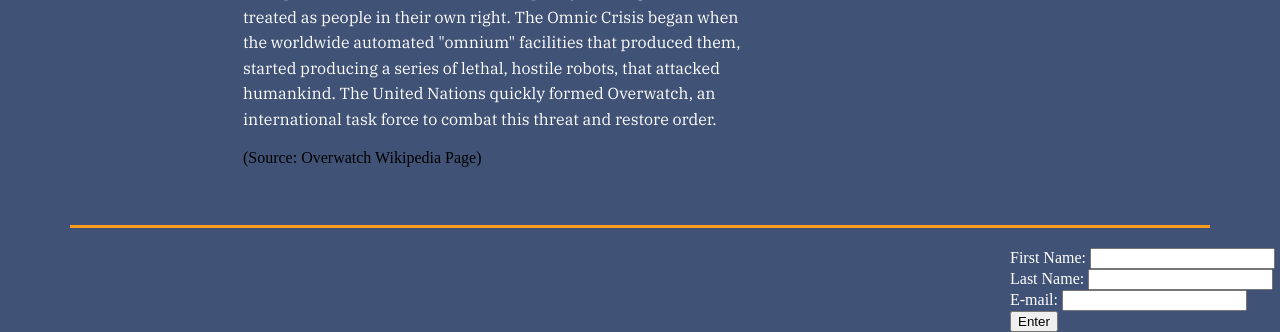
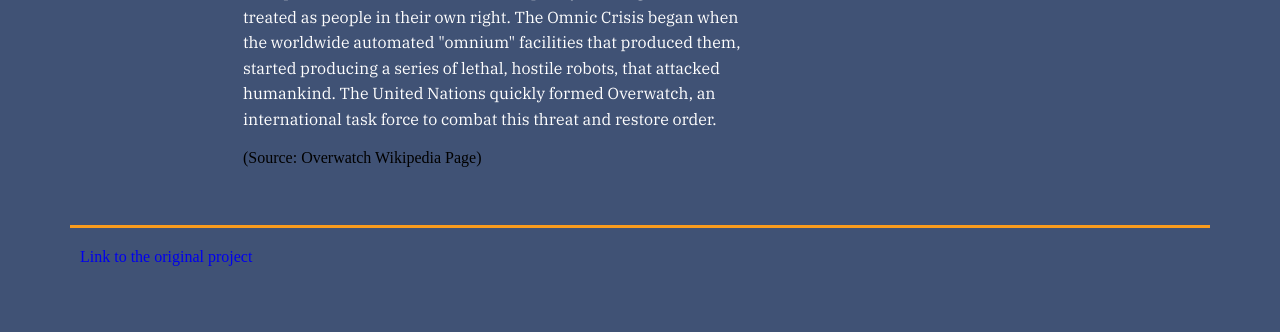
Before and after one commit to thefeirouz/assignment6, a PHP site: page /info.php in a window 1280 px wide. Shown: the part 1244-1576 px from the top of the page. After the commit the page ends 1510 px from the top, so only its background shows below. Run offline with PHP 8.4, Linux system fonts and the light colour scheme; some libraries are stand-ins or nearby versions.

Commit message:
More IA stuff

```diff
--- a/css/styles-two.css
+++ b/css/styles-two.css
@@ -2,7 +2,7 @@
 	display: grid;
 	grid-template-rows: 100px 0.75fr 0.75fr 1fr 50px 10px;
 	grid-template-columns: 1fr 1fr 1fr 1fr;
-	grid-template-areas: "head head nav-bar nav-bar" "overview overview overview overview" "gameplay gameplay gameplay gameplay" "plot plot plot plot" "sign-up sign-up sign-up sign-up";
+	grid-template-areas: "head head nav-bar nav-bar" "overview overview overview overview" "gameplay gameplay gameplay gameplay" "plot plot plot plot" "link link link link";
 	margin: 0 auto;
 	background-color: #405275;
 }
@@ -37,9 +37,10 @@
 	margin-right: 70px;
 	border-bottom: 3px #FA9C1D solid;
 }
-.sign-up {
-	grid-area: sign-up;
-	margin-left: 70px;
+.link {
+	grid-area: link;
+	margin-left: 80px;
+	margin-top: 20px;
 }
 .foot {
 	grid-area: foot;
--- a/info.php
+++ b/info.php
@@ -65,28 +65,8 @@
 			</div>
 		</article>
 	</div>
-
-	<div class="sign-up">
-		<form method="post" action="insert.php">
-
-		<div>
-			<label for="first">First Name: </label>
-			<input type="text" name="first" id="first">
-		</div>
-
-		<div>
-			<label for="last">Last Name: </label>
-			<input type="text" name="last" id="last">
-		</div>
-
-		<div>
-			<label for="email">E-mail: </label>
-			<input type="email" name="email" id="email">
-		</div>
-
-		<input type="submit" value="Enter">
-
-	</form>
-	</div>
+	<article class="link">
+		<a href="http://csc174.org/midterm/jdennis/index.php" target="blank">Link to the original project</a>
+	</article>
 
 <?php include "inc/scripts.inc"; ?>
--- a/sign-up.php
+++ b/sign-up.php
@@ -37,6 +37,7 @@
 			<input type="submit" value="Sign Up!">
 			<input type="hidden" name="redirect" value="info.php">
 
-	</form>
+		</form>
+	</section>
 
 <?php include "inc/scripts.inc"; ?>
```
Also changed, not shown: insert.php (+10 -5 lines), css/styles-four.css (added).
